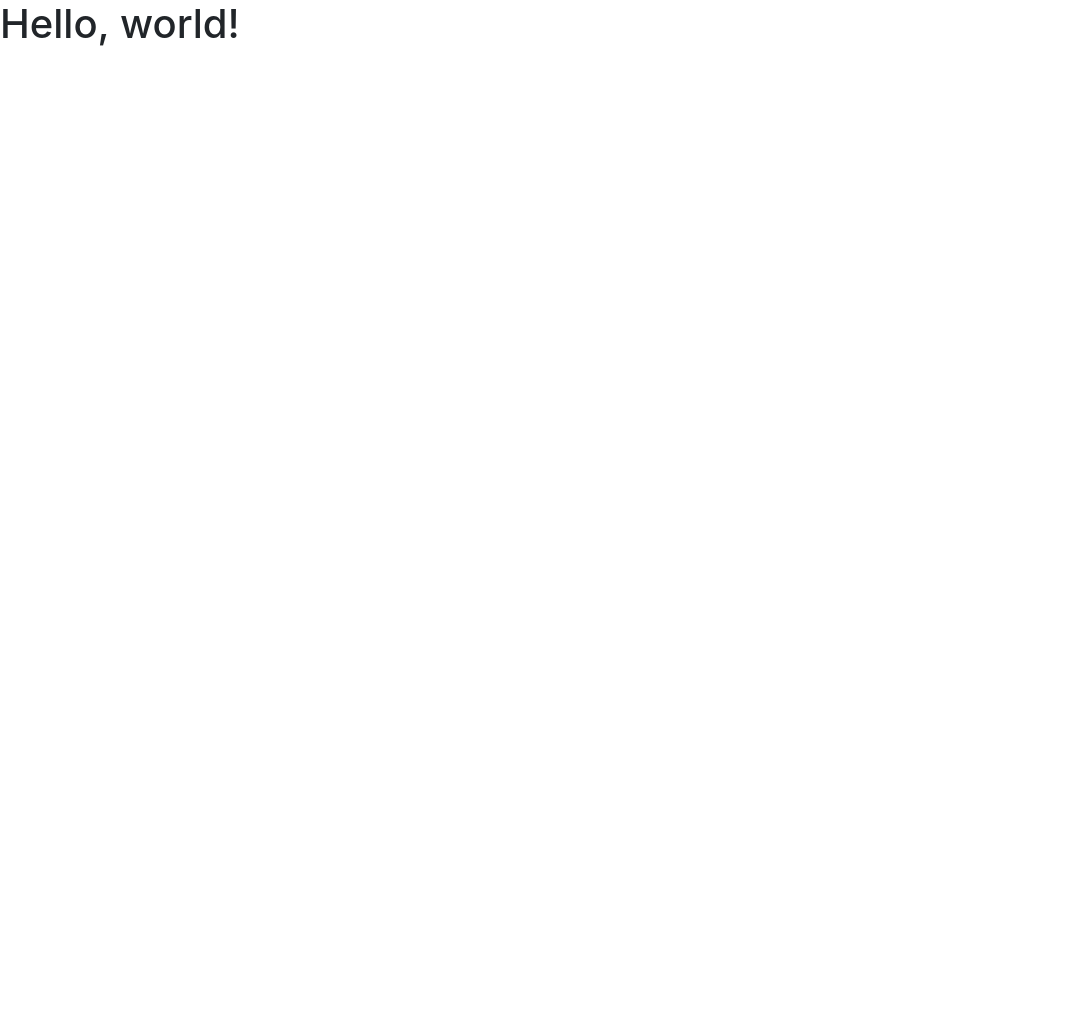
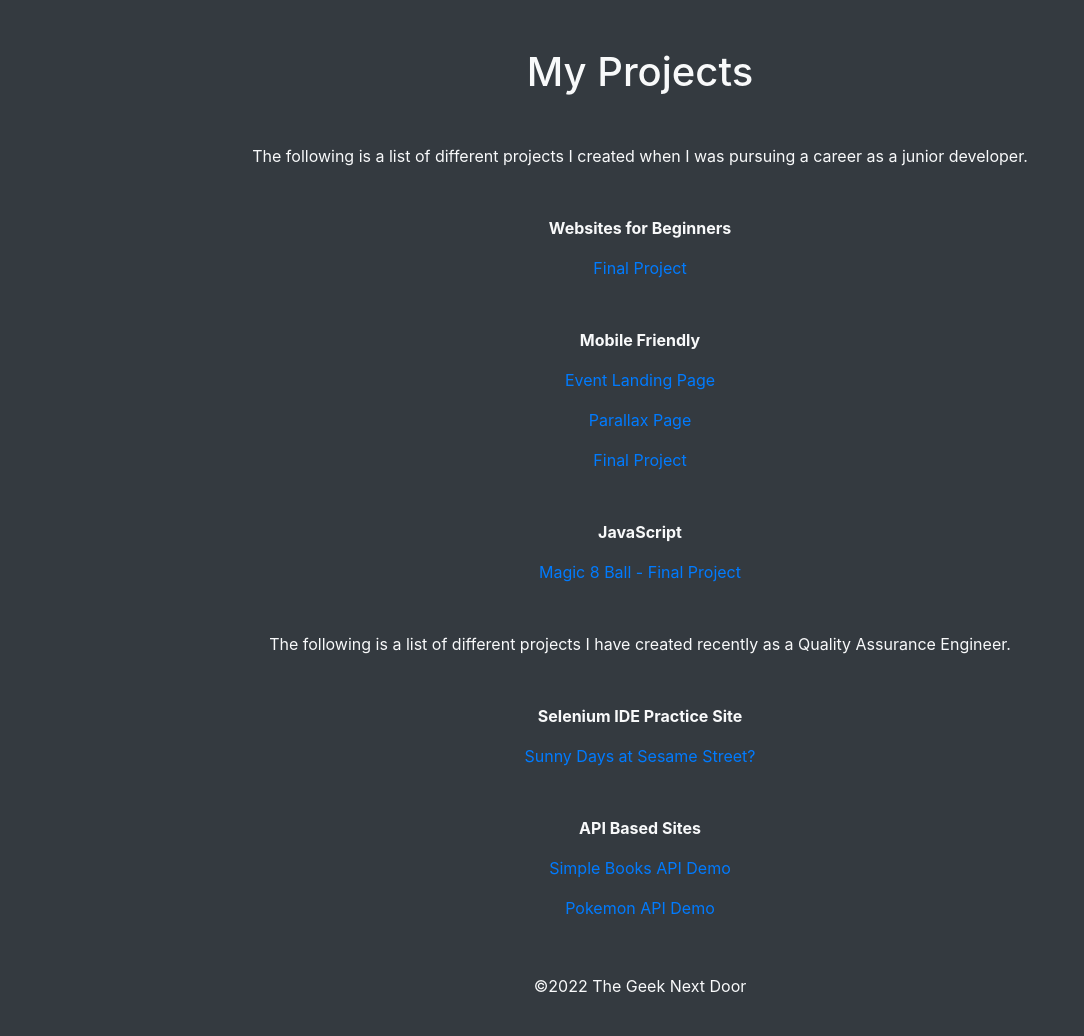
Before and after one commit to djlarj/MyProjects, a plain HTML site: page index.html in a window 1280 px wide. Shown: the whole page, without its empty margins (0-1084 px from the left). Before the commit the page ends 800 px from the top, so only its background shows below. Drawn offline with nearby package versions, Linux system fonts and the light colour scheme.

Commit message:
completed page

```diff
--- a/index.html
+++ b/index.html
@@ -9,10 +9,67 @@
     <link rel="stylesheet" href="https://cdn.jsdelivr.net/npm/bootstrap@4.5.3/dist/css/bootstrap.min.css" integrity="sha384-TX8t27EcRE3e/ihU7zmQxVncDAy5uIKz4rEkgIXeMed4M0jlfIDPvg6uqKI2xXr2" crossorigin="anonymous">
     <link rel="stylesheet" href="css\styles.css">
 
-    <title>Hello, world!</title>
+    <title>The Geek Next Door - My Projects</title>
   </head>
-  <body>
-    <h1>Hello, world!</h1>
+  <body class="bg-dark">
+    <div class="container text-center text-light m-auto" id="">
+      <h1 class="my-5">My Projects</h1>
+    </div>
+
+    <div class="container text-center text-light m-auto" id="">
+      <p class="">The following is a list of different projects I created when I was pursuing a career as a junior developer.
+      </p>
+    </div>
+
+    <div class="container text-center text-light my-5" id="">
+      <p class="font-weight-bold">Websites for Beginners</p>
+      <p class="">
+        <a class="" href="https://djlarj.github.io/wfb_final-project/" target="_blank">Final Project</a>
+      </p>
+      <p class="font-weight-bold mt-5">Mobile Friendly</p>
+      <p class="">
+        <a class="" href="https://djlarj.github.io/event-landing-page/" target="_blank">Event Landing Page</a>
+      </p>
+      <p class="">
+        <a class="" href="https://djlarj.github.io/parallax-practice/" target="_blank">Parallax Page</a>
+      </p>
+      <p class="">
+        <a class="" href="https://djlarj.github.io/Mobile_Friendly-Final_Project/" target="_blank">Final Project</a>
+      </p>
+      <p class="font-weight-bold mt-5">JavaScript</p>
+      <p class="">
+        <a class="" href="https://djlarj.github.io/magic8ball/" target="_blank">Magic 8 Ball - Final Project</a>
+      </p>
+    </div>
+
+    <div class="container text-center text-light m-auto" id="">
+      <p class="">The following is a list of different projects I have created recently as a Quality Assurance Engineer.
+      </p>
+    </div>
+
+    <div class="container text-center text-light mt-5" id="">
+      <p class="font-weight-bold">Selenium IDE Practice Site</p>
+      <p class="">
+        <a class="" href="https://djlarj.github.io/index.html" target="_blank">Sunny Days at Sesame Street?</a>
+      </p>
+      <p class="font-weight-bold mt-5">API Based Sites</p>
+      <p class="">
+        <a class="" href="https://djlarj.github.io/simple-books-api/" target="_blank">Simple Books API Demo</a>
+      </p>
+      <p class="">
+        <a class="" href="https://djlarj.github.io/pokemon-api/" target="_blank">Pokemon API Demo</a>
+      </p>
+    </div>
+
+    <!-- Footer -->
+    <footer class="container-fluid m-auto">
+      <div class="row m-auto" style="height: 100px;">
+        <!-- copyright -->
+        <div class="col d-flex justify-content-center text-light">
+          <p class="align-middle my-auto text-center">©2022 The Geek Next Door</p>
+        </div>
+      </div>
+    </footer>
 
     <!-- Option 1: jQuery and Bootstrap Bundle (includes Popper) -->
     <script src="https://code.jquery.com/jquery-3.5.1.slim.min.js" integrity="sha384-DfXdz2htPH0lsSSs5nCTpuj/zy4C+OGpamoFVy38MVBnE+IbbVYUew+OrCXaRkfj" crossorigin="anonymous"></script>
```
